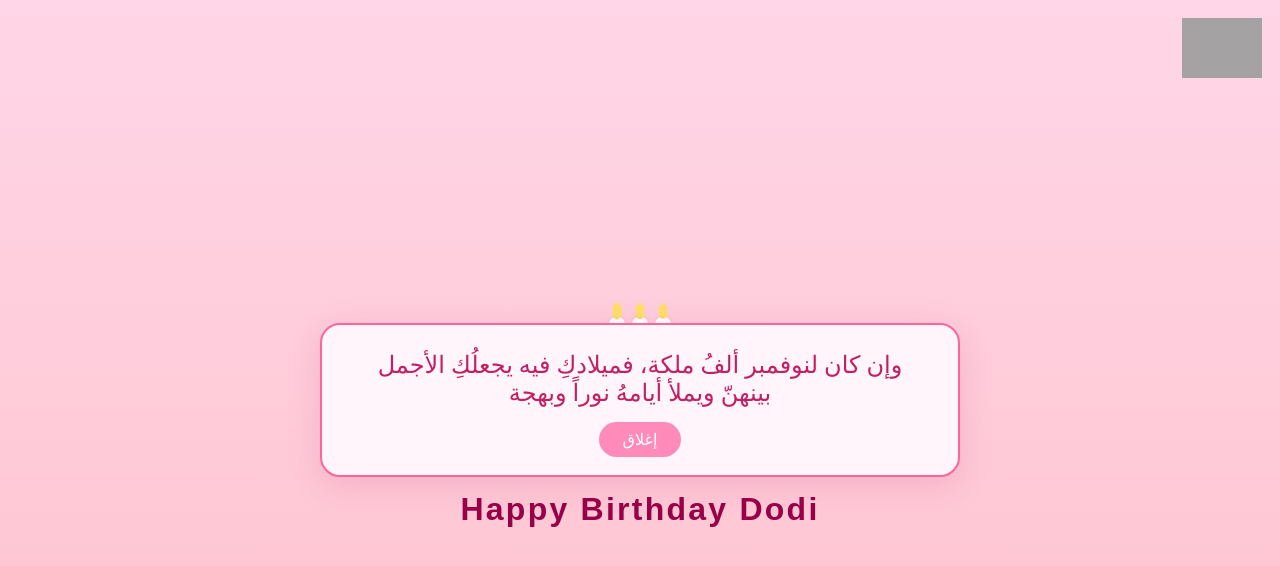
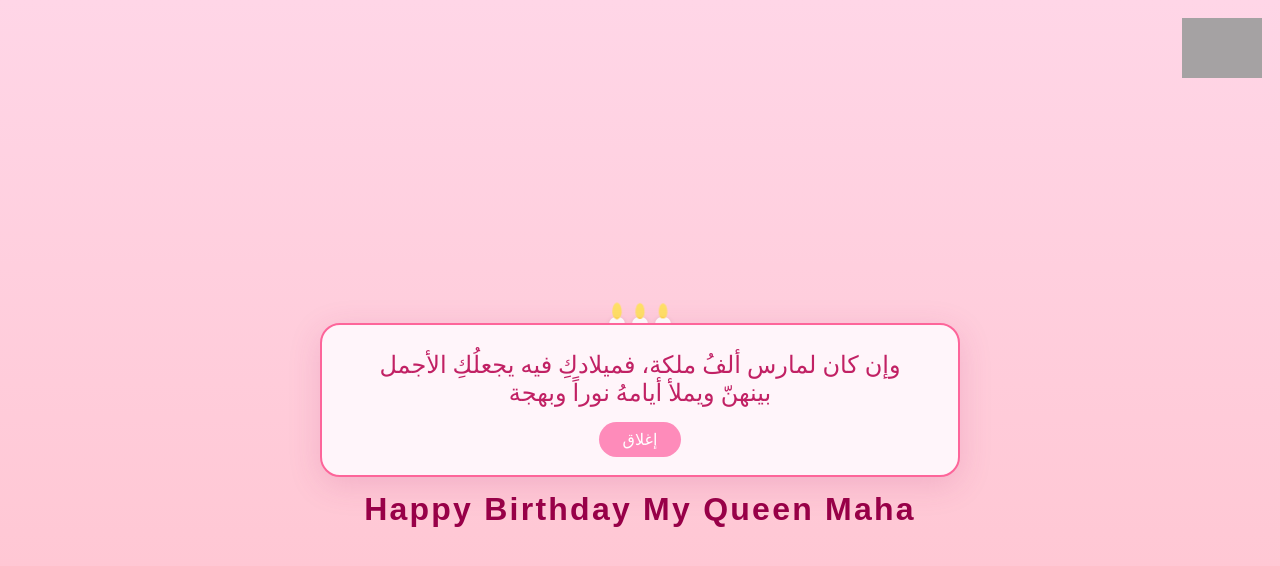
Before and after one commit to Maybeme01/Do, a plain HTML site: page index.html in a window 1280 px wide. Both pictures are taken after a click on the element 640 px from the left and 380 px from the top of the page. Drawn offline with Linux system fonts and the light colour scheme; grey boxes are pictures that could not be loaded.

Commit message:
Update birthday messages for Dodi to Maha

```diff
--- a/index.html
+++ b/index.html
@@ -177,7 +177,7 @@ body, html {
 <div class="message" id="msg"></div>
 
 <div class="cake-popup" id="cakeMsgBox">
-  <div id="cakeMsg">أتمنى لك عيد ميلاد يملؤه الفرح والحب وأيام سعيدة يا دودي 🎉</div>
+  <div id="cakeMsg">أتمنى لك عيد ميلاد يملؤه الفرح والحب وأيام سعيدة يا ميمي 🎉</div>
   <button class="cake-popup-close" onclick="closeCakeMsg()">إغلاق</button>
 </div>
 
@@ -195,7 +195,7 @@ body, html {
   setTimeout(lightCandles, 900);
 
   // نص تدريجي
-  const message = "Happy Birthday Dodi";
+  const message = "Happy Birthday My Queen Maha";
   const msgDiv = document.getElementById('msg');
   let i = 0;
   function revealText() {
@@ -208,7 +208,7 @@ body, html {
   setTimeout(revealText, 1900);
 
   // بوكس الكيكة
-  const cakeMessage = "وإن كان لنوفمبر ألفُ ملكة، فميلادكِ فيه يجعلُكِ الأجمل بينهنّ ويملأ أيامهُ نوراً وبهجة";
+  const cakeMessage = "وإن كان لمارس ألفُ ملكة، فميلادكِ فيه يجعلُكِ الأجمل بينهنّ ويملأ أيامهُ نوراً وبهجة";
   const cakeBox = document.getElementById('cakeMsgBox');
   const cakeMsg = document.getElementById('cakeMsg');
   document.getElementById('cakeClick').onclick = function(){
```
